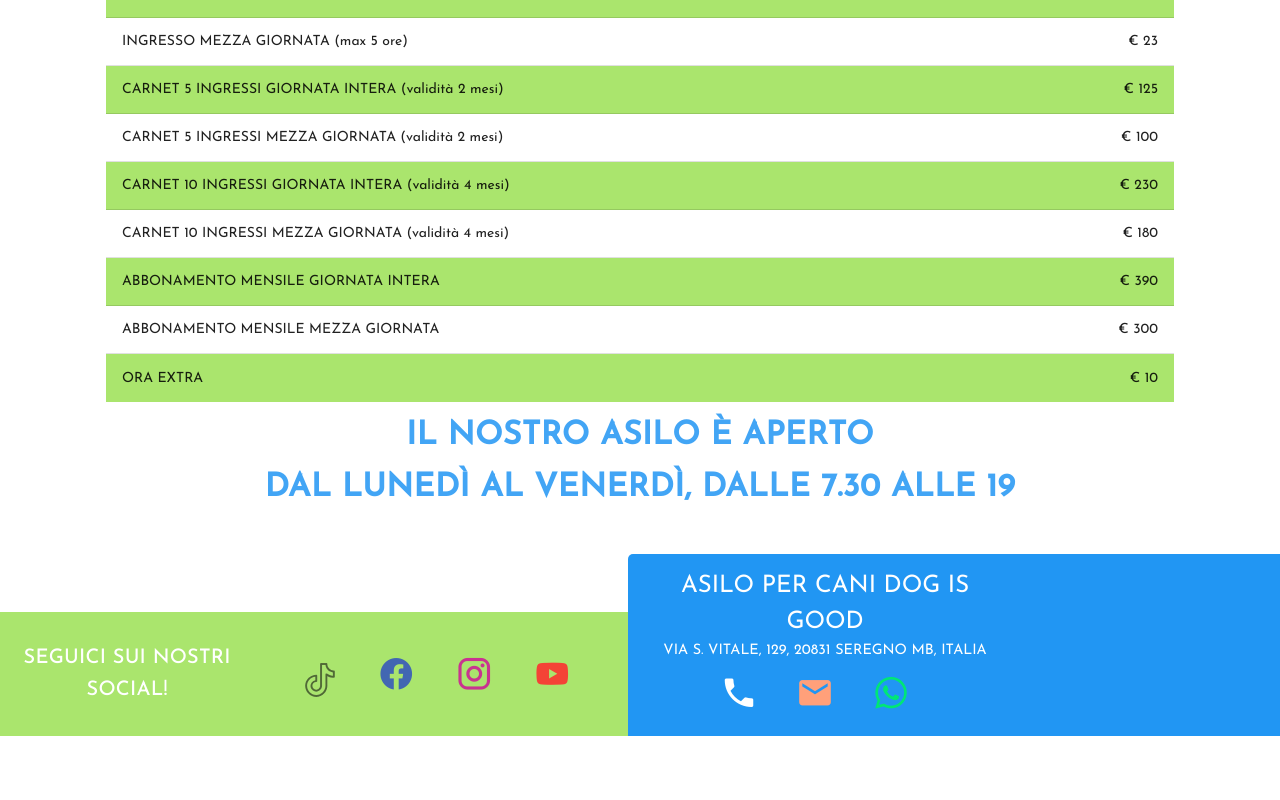
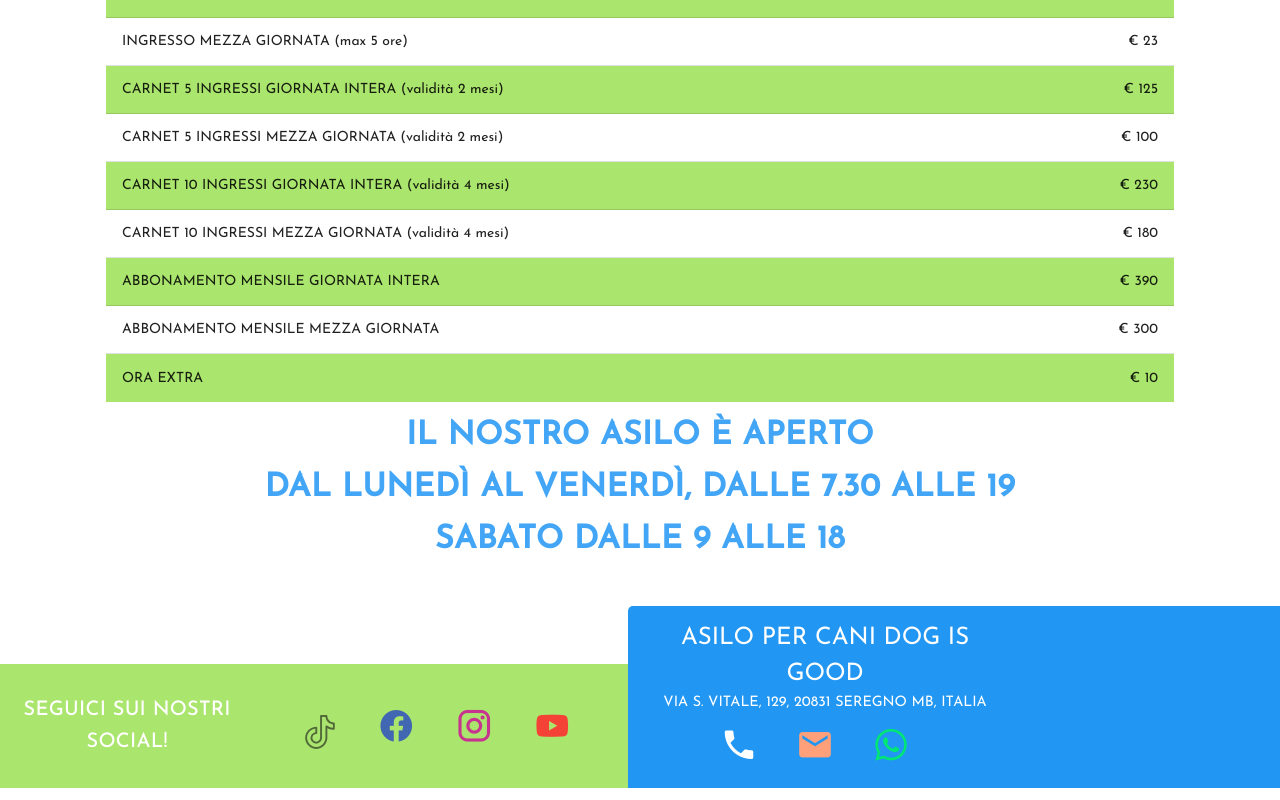
Before and after one commit to Tentative/dogisgood, a Nuxt app: page /asilo in a window 1280 px wide. Shown: the part 1580-2380 px from the top of the page. Before the commit the page ends 2328 px from the top, so only its background shows below. Built offline with nearby package versions, Linux system fonts and the light colour scheme; grey boxes are pictures that could not be loaded.

Commit message:
#1 update - asilo small content

```diff
--- a/pages/asilo.vue
+++ b/pages/asilo.vue
@@ -101,10 +101,24 @@
         </div>
         <div
           id="content-title"
+          class="text-center title text-xs-body-2 hidden-sm-and-down"
+          style="margin-bottom:20px"
+        >
+          sabato dalle 9 alle 18
+        </div>
+        <div
+          id="content-title"
           class="text-center title  hidden-md-and-up"
           style="margin-bottom:20px"
         >
           dal lunedì al venerdì, dalle 7.30 alle 19
+        </div>
+        <div
+          id="content-title"
+          class="text-center title  hidden-md-and-up"
+          style="margin-bottom:20px"
+        >
+          sabato dalle 9 alle 18
         </div>
       </v-flex>
 
```
Also changed, not shown: package.json (+7 -7 lines), 1 other file (tests, documents, lock files or other folders).
